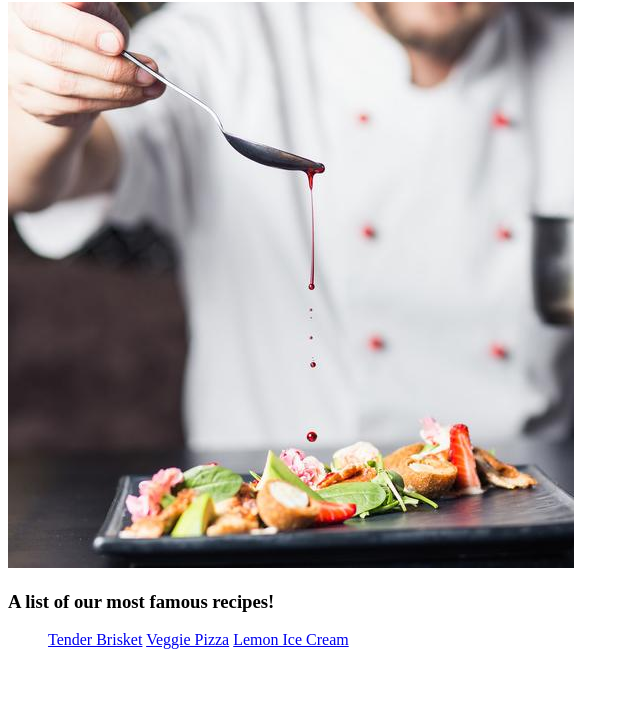
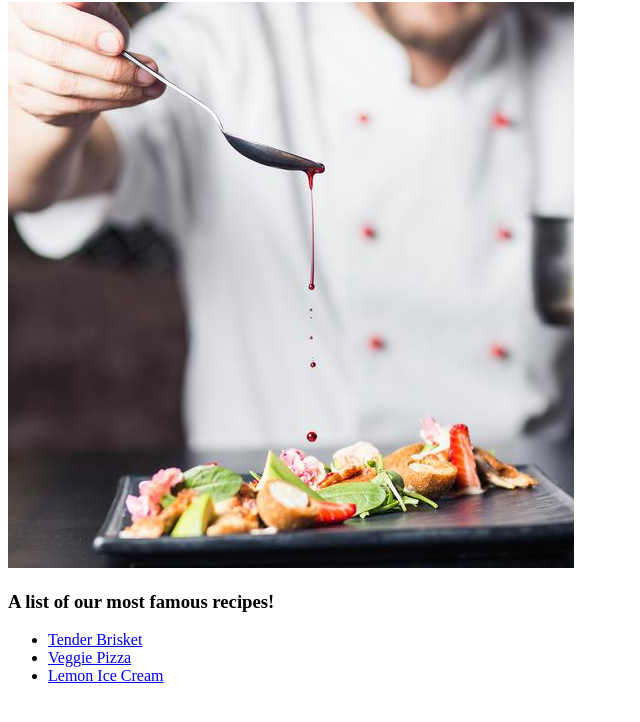
Before and after one commit to Mauro-Medina/odin-recipes, a plain HTML site: page index.html in a window 1280 px wide. Shown: the part 78-800 px from the top of the page, without its empty margins (0-640 px from the left). Drawn offline with Linux system fonts and the light colour scheme.

Commit message:
Fix appearance of ul el

```diff
--- a/index.html
+++ b/index.html
@@ -9,9 +9,9 @@
         <img src='images/chef.jpg' alt='The master at work' style="width:566px;height:566px;">
         <h3>A list of our most famous recipes!</h3>
         <ul>
-            <a href="brisket.html">Tender Brisket</a>
-            <a href="veggiepizza.html">Veggie Pizza</a>
-            <a href="lemonicecream.html">Lemon Ice Cream</a>
+            <li><a href="brisket.html">Tender Brisket</a></li>
+            <li><a href="veggiepizza.html">Veggie Pizza</a></li>
+            <li><a href="lemonicecream.html">Lemon Ice Cream</a></li>
         </ul>
     </body>
 </html>
```
